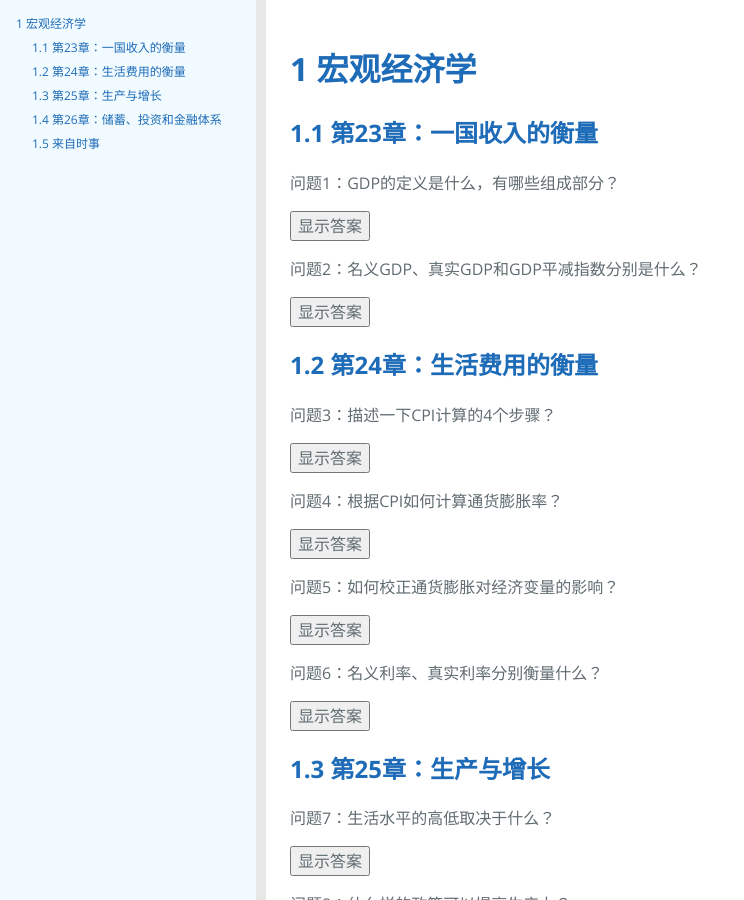
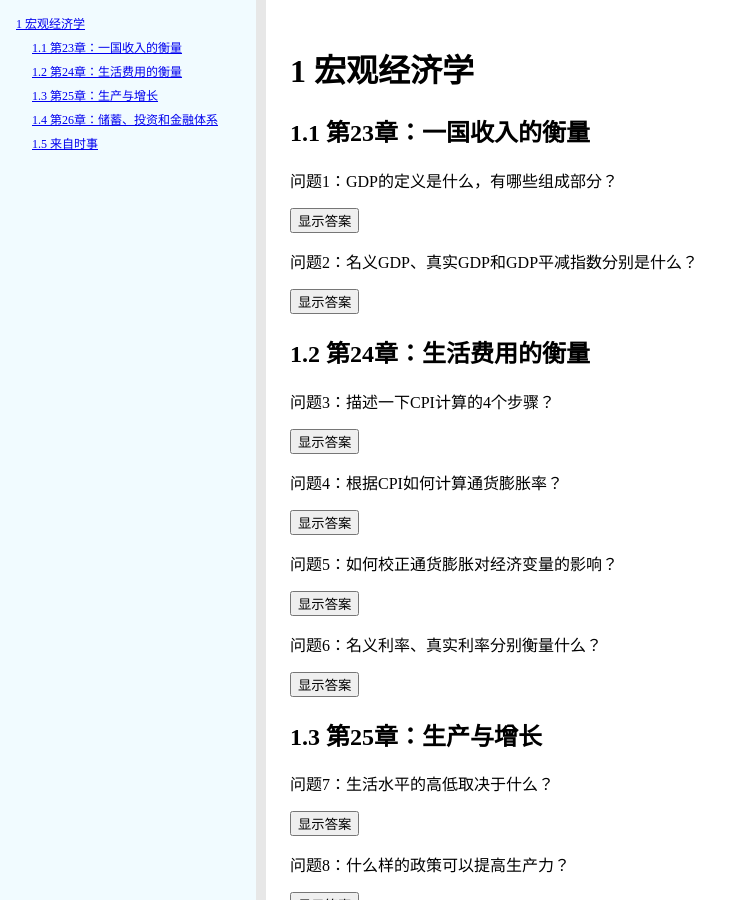
Before and after one commit to cyclonezhao/cyclonezhaonotes, a Jekyll site: the page built from _posts/2022-02-21-宏观经济学.md, in a window 1280 px wide and 900 px high. Shown: the whole window, without its empty margins (0-744 px from the left). Built offline with Jekyll 4.4.1, drawn with Linux system fonts in a browser that asks for light colours.

Commit message:
回退，不需要主题样式

```diff
--- a/_layouts/post.html
+++ b/_layouts/post.html
@@ -3,7 +3,6 @@
 <head>
   <meta charset="UTF-8">
   <meta name="viewport" content="width=device-width, initial-scale=1.0">
-  <link rel="stylesheet" href="{{ '/assets/css/style.css?v=' | append: site.github.build_revision | relative_url }}">
   <title>{{page.title}}</title>
   <link rel="stylesheet" type="text/css" href="{{ site.baseurl }}/script/style.css">
 </head>
```
